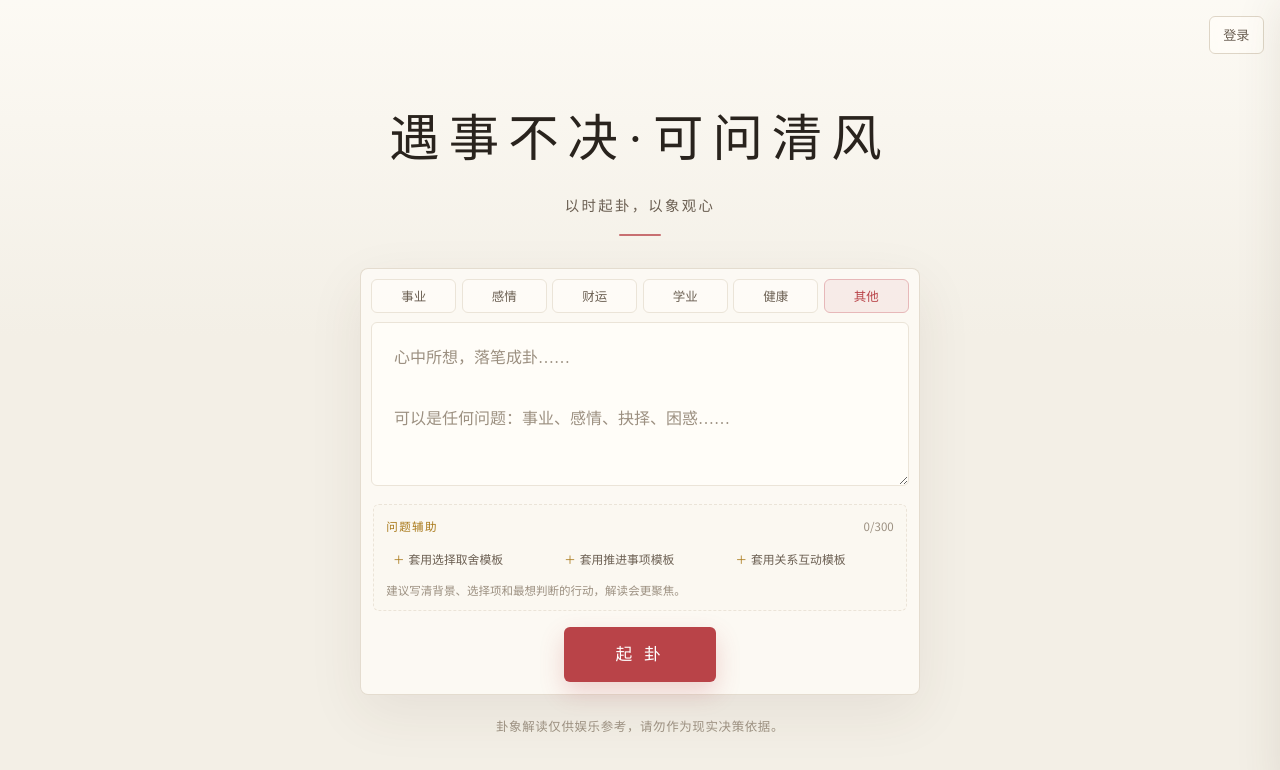
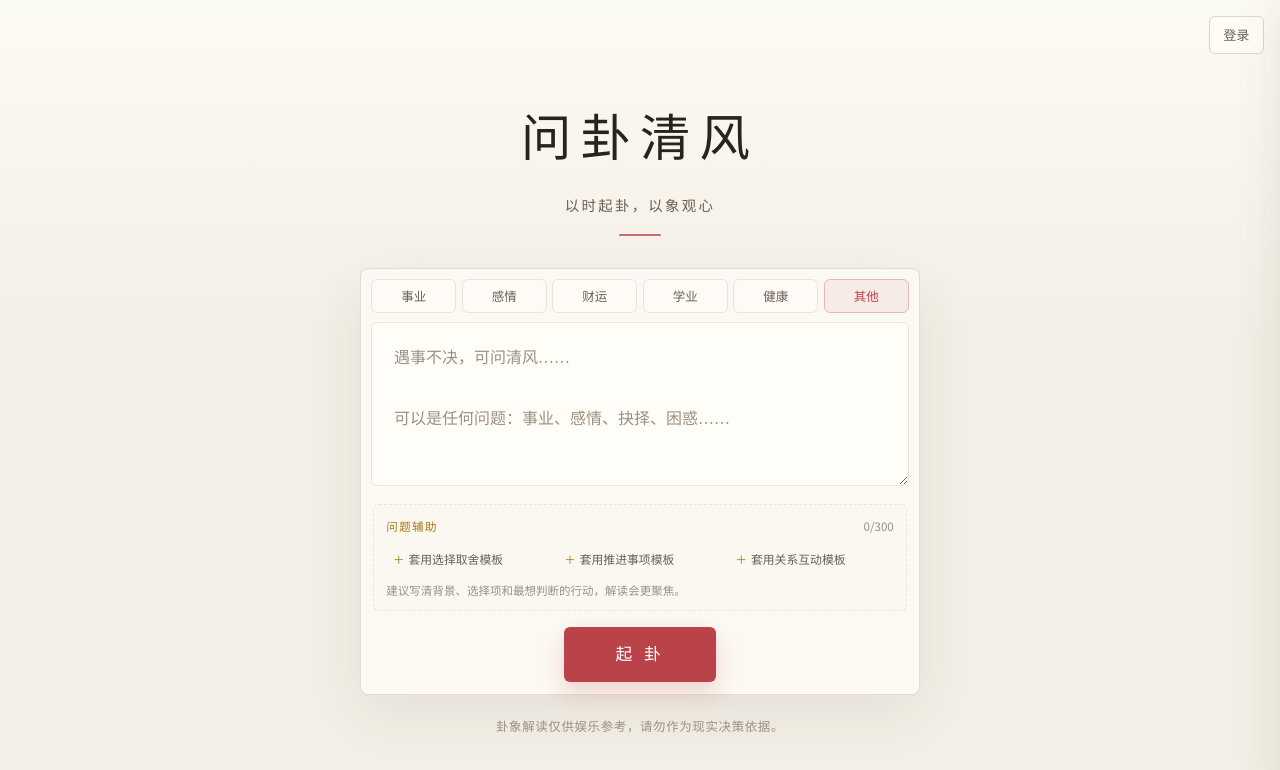
Before and after one commit to Nick-LEE-1994/yijing-project, a plain HTML site: page index.html in a window 1280 px wide. Drawn offline with Linux system fonts and the light colour scheme.

Commit message:
Update landing page copy

```diff
--- a/index.html
+++ b/index.html
@@ -21,7 +21,7 @@
 
 <!-- ===== INPUT ===== -->
 <div id="input-state">
-  <div class="page-title">遇事不决·可问清风</div>
+  <div class="page-title">问卦清风</div>
   <div class="page-subtitle">以时起卦，以象观心</div>
   <div class="input-box">
     <div class="question-categories" role="radiogroup" aria-label="问题分类">
@@ -32,7 +32,7 @@
       <button type="button" class="category-chip" data-category="健康" role="radio" aria-checked="false">健康</button>
       <button type="button" class="category-chip active" data-category="其他" role="radio" aria-checked="true">其他</button>
     </div>
-    <textarea id="question-input" maxlength="300" aria-describedby="question-help question-count" placeholder="心中所想，落笔成卦……&#10;&#10;可以是任何问题：事业、感情、抉择、困惑……" rows="4"></textarea>
+    <textarea id="question-input" maxlength="300" aria-describedby="question-help question-count" placeholder="遇事不决，可问清风……&#10;&#10;可以是任何问题：事业、感情、抉择、困惑……" rows="4"></textarea>
     <div class="question-assist">
       <div class="assist-header">
         <span class="assist-label">问题辅助</span>
```
